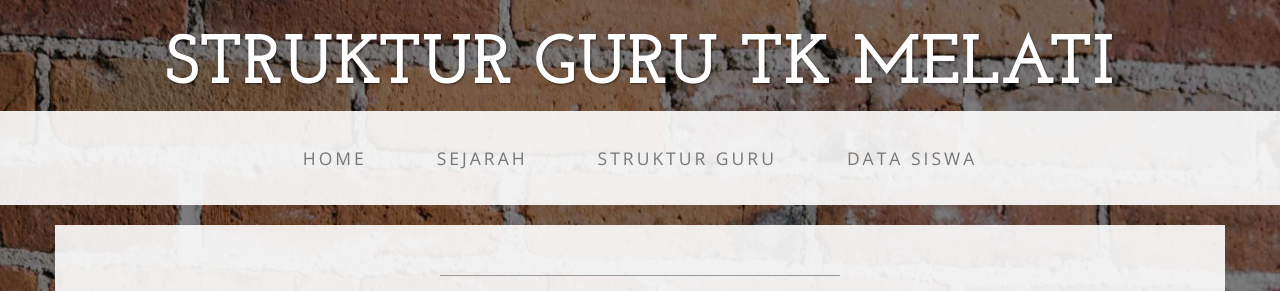
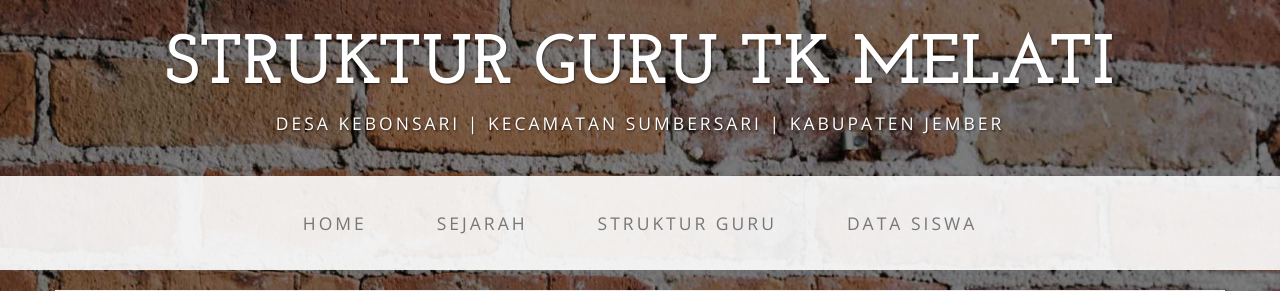
Before and after one commit to rismiasandi/webtk, a PHP site: page /blog.php in a window 1280 px wide. Shown: the top 291 px of the page. Run offline with PHP 8.4, Linux system fonts and the light colour scheme.

Commit message:
ganti ahh

```diff
--- a/about.php
+++ b/about.php
@@ -10,6 +10,7 @@
     <meta name="author" content="">
 
     <title>Sejarah</title>
+
 
     <!-- Bootstrap Core CSS -->
     <link href="css/bootstrap.min.css" rel="stylesheet">
@@ -33,6 +34,7 @@
 <body>
 
     <div class="brand">SEJARAH TK MELATI</div>
+     <div class="address-bar">Desa Kebonsari | Kecamatan Sumbersari | Kabupaten Jember</div>
 
 
     <!-- Navigation -->
--- a/blog.php
+++ b/blog.php
@@ -33,6 +33,7 @@
 <body>
 
     <div class="brand">STRUKTUR GURU TK MELATI</div>
+    <div class="address-bar">Desa Kebonsari | Kecamatan Sumbersari | Kabupaten Jember</div>
 
     <!-- Navigation -->
     <nav class="navbar navbar-default" role="navigation">
```
Also changed, not shown: img/4.jpg.
